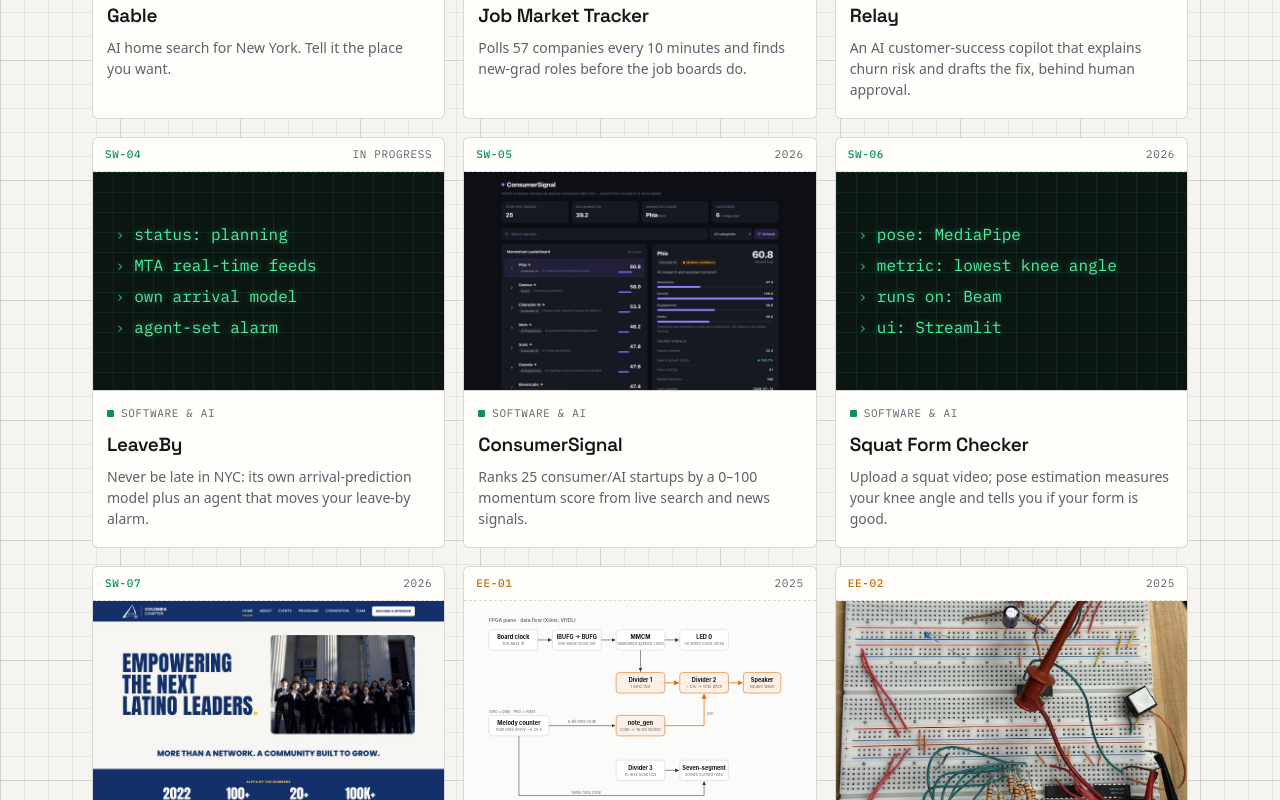
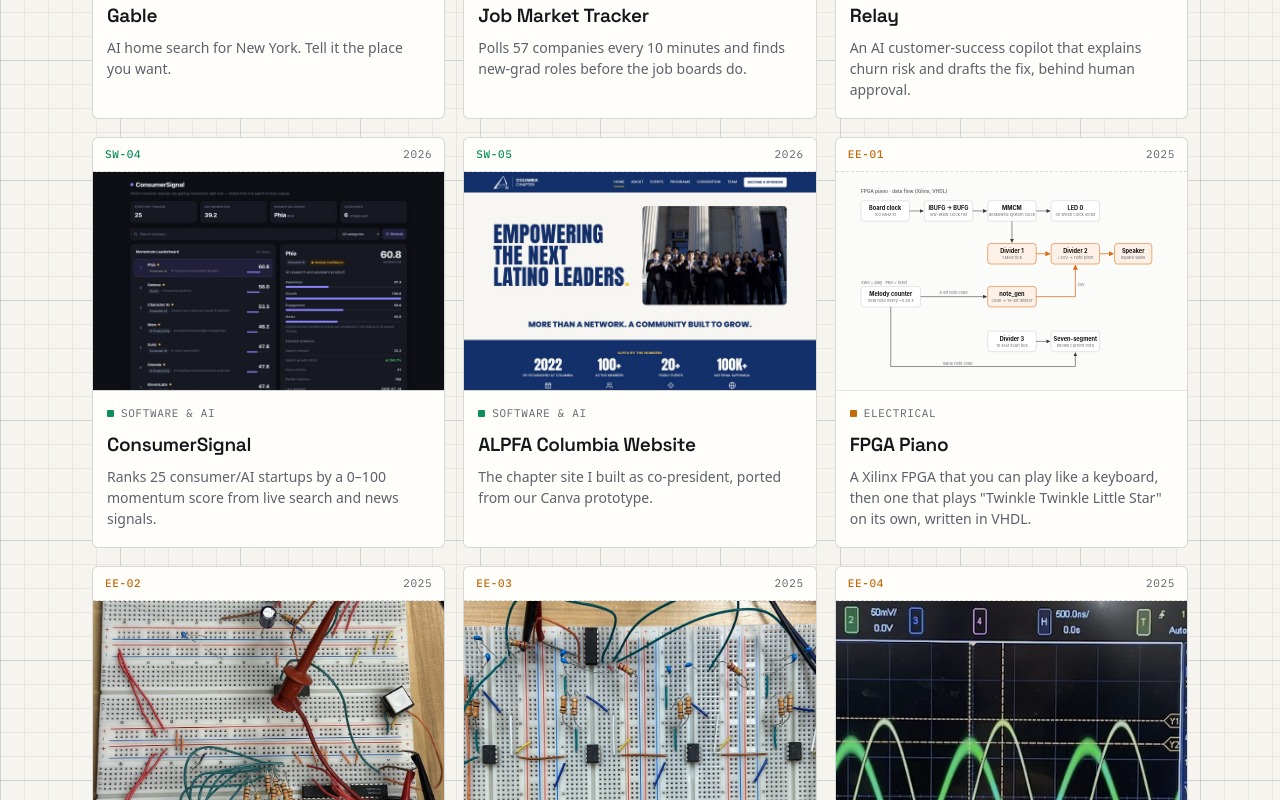
Before and after one commit to michellemai122/michellemai122.github.io, a React (Vite) app: page / in a window 1280 px wide. Shown: the part 1620-2420 px from the top of the page. Built offline with nearby package versions, Linux system fonts and the light colour scheme.

Commit message:
Remove LeaveBy (until v1 ships) and squat form checker from the site
Co-Authored-By: Claude Opus 5.5 <noreply@anthropic.com>

```diff
--- a/src/data/projects.ts
+++ b/src/data/projects.ts
@@ -99,26 +99,6 @@ export const projects: Project[] = [
     image: '/shots/relay.jpg',
   },
   {
-    slug: 'leaveby',
-    title: 'LeaveBy',
-    tagline: 'Never be late in NYC: its own arrival-prediction model plus an agent that moves your leave-by alarm.',
-    category: 'software',
-    featured: true,
-    year: '2026',
-    role: 'Solo',
-    status: 'In progress',
-    stack: ['Python', 'MTA GTFS-realtime', 'Pydantic AI', 'LangGraph', 'Web Push'],
-    problem:
-      'Transit apps show the scheduled arrival, not when the train will actually show up. The time you need to leave changes as delays happen, and nothing tells you.',
-    built: [
-      'Planned: a live map of every subway train and bus, fed by MTA real-time data.',
-      'Planned: an arrival-prediction model trained on accumulated feed history, with a public accuracy scoreboard.',
-      'Planned: an agent that sets a leave-by alarm and moves it as conditions change.',
-    ],
-    links: [{ label: 'GitHub', href: 'https://github.com/michellemai122/leaveby' }],
-    readout: ['status: planning', 'MTA real-time feeds', 'own arrival model', 'agent-set alarm'],
-  },
-  {
     slug: 'consumer-signal',
     title: 'ConsumerSignal',
     tagline: 'Ranks 25 consumer/AI startups by a 0–100 momentum score from live search and news signals.',
@@ -134,23 +114,6 @@ export const projects: Project[] = [
     ],
     links: [{ label: 'GitHub', href: 'https://github.com/michellemai122/ConsumerSignal' }],
     image: '/shots/consumersignal.jpg',
-  },
-  {
-    slug: 'exercise-checker',
-    title: 'Squat Form Checker',
-    tagline: 'Upload a squat video; pose estimation measures your knee angle and tells you if your form is good.',
-    category: 'software',
-    year: '2026',
-    role: 'Solo',
-    stack: ['Python', 'MediaPipe', 'OpenCV', 'Beam', 'Streamlit'],
-    problem: 'Checking your own workout form is hard, and asking someone to watch you is awkward.',
-    built: [
-      'A Streamlit app that sends the video to a Beam serverless endpoint.',
-      'MediaPipe finds hip, knee and ankle each frame; the app computes the lowest knee angle and returns feedback.',
-      'The pose model loads once when the container starts and the container stays warm, so repeat checks are fast.',
-    ],
-    links: [{ label: 'GitHub', href: 'https://github.com/michellemai122/squat-form-checker' }],
-    readout: ['pose: MediaPipe', 'metric: lowest knee angle', 'runs on: Beam', 'ui: Streamlit'],
   },
   {
     slug: 'alpfa-columbia',
```
